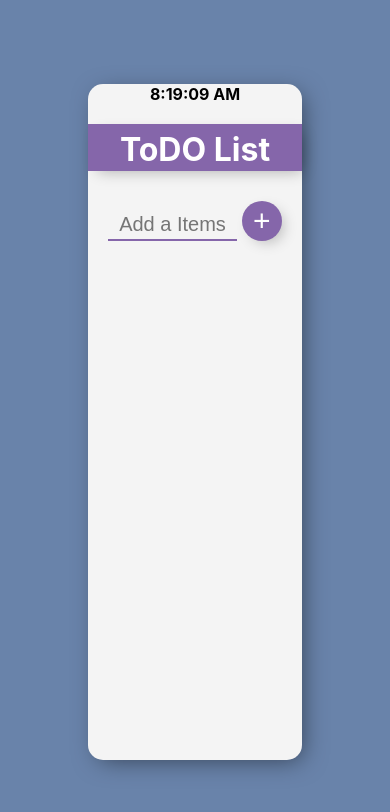
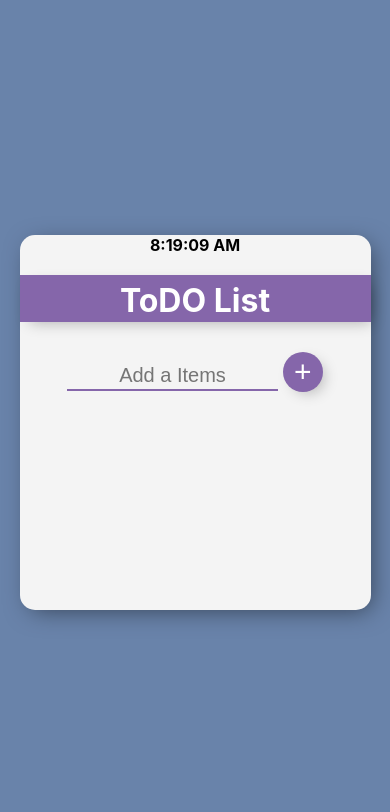
Before and after one commit to shubu12345/react-todo-list, a React (Create React App) app: page / in a window 390 px wide. Shown: the top 812 px of the page. Built offline with nearby package versions, Linux system fonts and the light colour scheme.

Commit message:
fix for mobile issue

```diff
--- a/src/App.css
+++ b/src/App.css
@@ -104,7 +104,9 @@ ol li {
 
 @media (max-width: 768px) {
   .center-div{
-    width: 55%;
+    width: 90%;
+    min-height: 375px;
+    height: auto;
   }
 
   .todo_style .fa-times {
```
